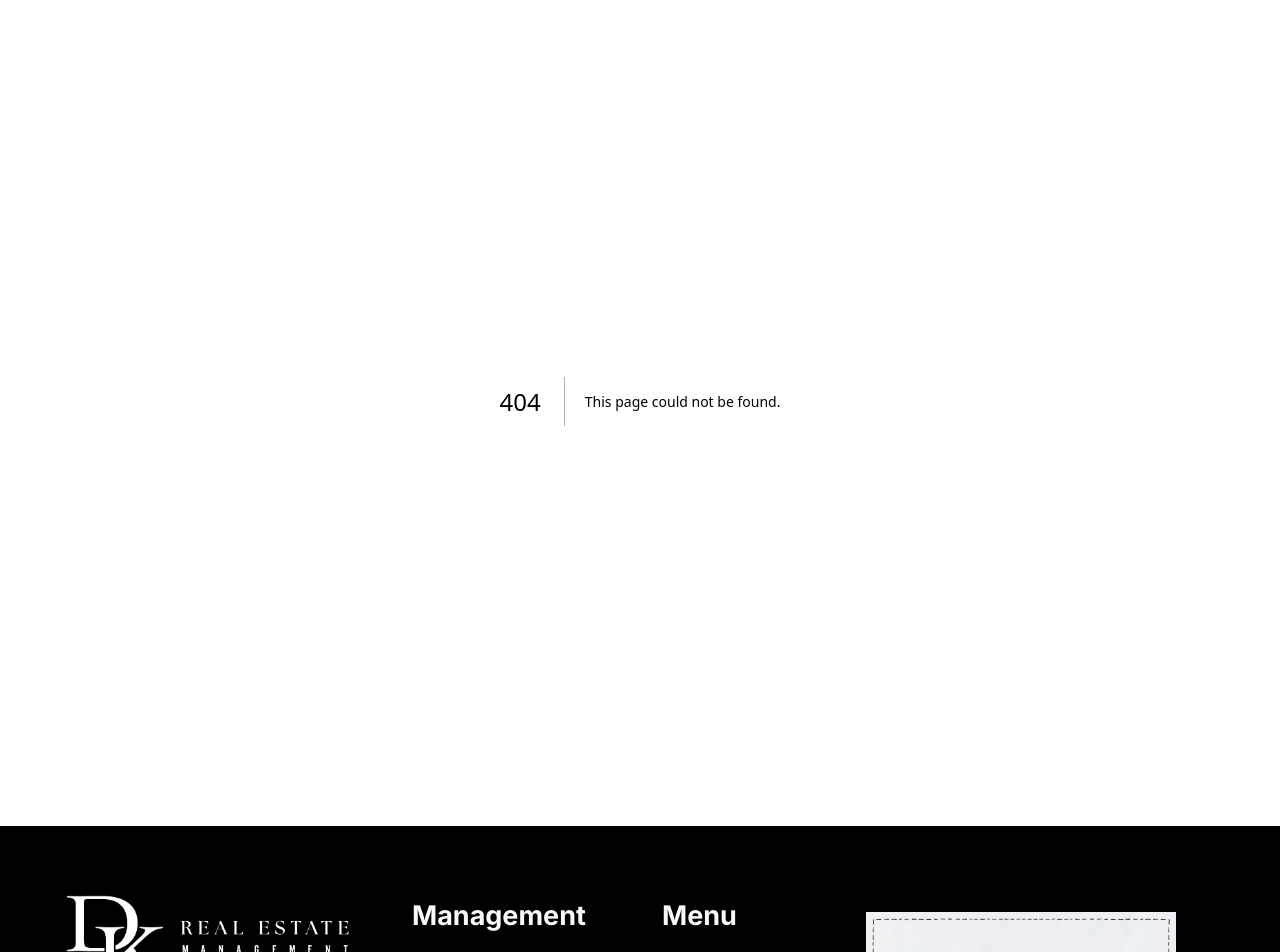
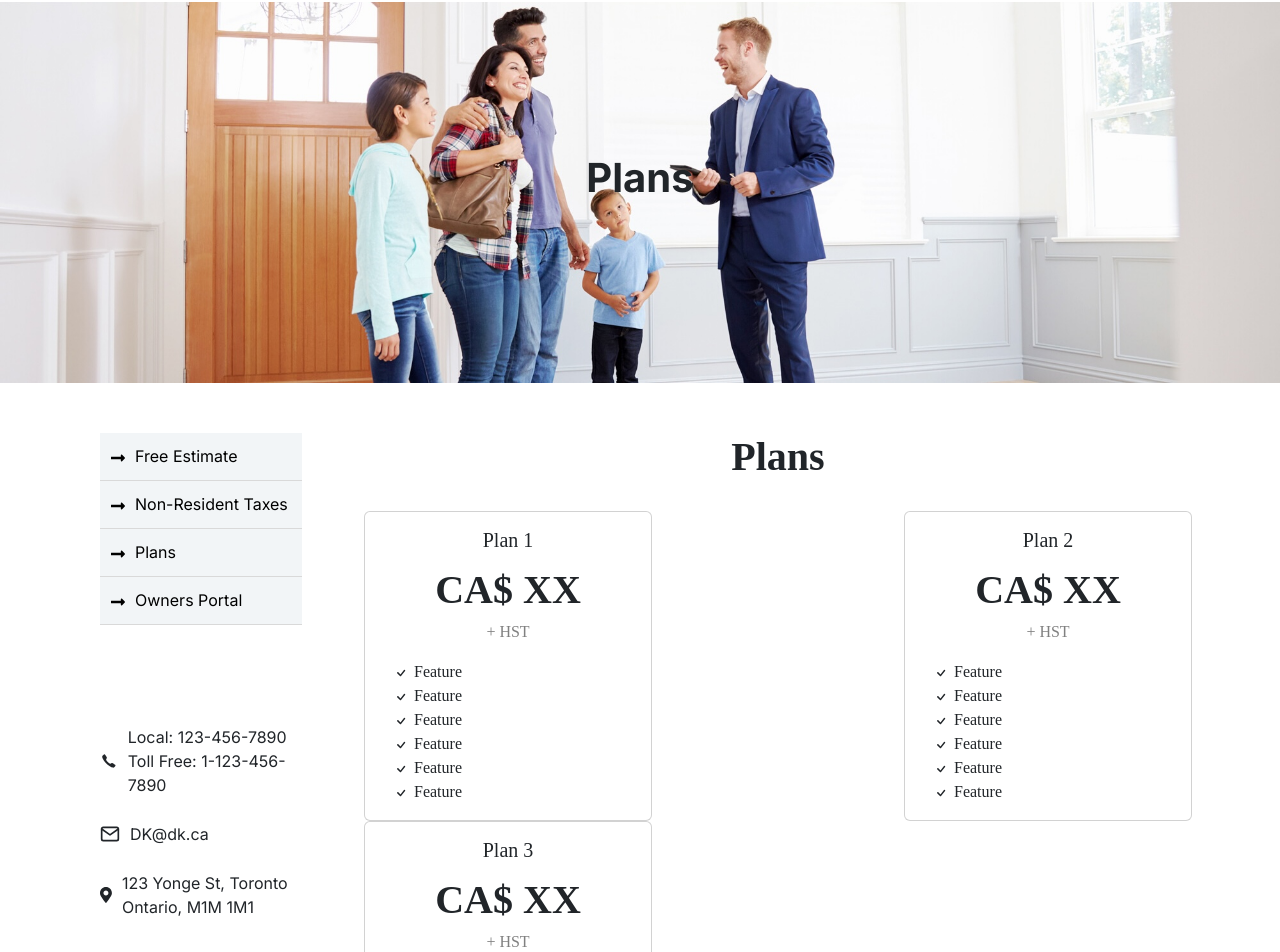
Before and after one commit to mirimkim00/DK-RealEstate, a Next.js app: page /owners-plans in a window 1280 px wide. Before the commit this address had no page. Shown: the part 150-1102 px from the top of the page. Built offline with nearby package versions, Linux system fonts and the light colour scheme.

Commit message:
owners plans

```diff
--- /dev/null
+++ b/components/SideBar.js
@@ -0,0 +1,57 @@
+import React from 'react'
+import { FiMail } from "react-icons/fi";
+import { IoIosCall } from "react-icons/io";
+import { FaLongArrowAltRight, FaMapMarkerAlt } from "react-icons/fa";
+import { Col } from 'react-bootstrap';
+import styles from '../styles/Owners.module.css';
+import Link from 'next/link';
+
+export default function SideBar() {
+    return (
+        <Col lg='3' xl={3}>
+            <div className={styles.sidebar}>
+                <button>
+                    <FaLongArrowAltRight />
+                    &nbsp; Free Estimate
+                </button>
+                <button>
+                    <FaLongArrowAltRight />
+                    &nbsp; Non-Resident Taxes
+                </button>
+                <button>
+                    <Link href='owners-plans'>
+                        <FaLongArrowAltRight />
+                        &nbsp; Plans
+                    </Link>
+                </button>
+                <button>
+                    <FaLongArrowAltRight />
+                    &nbsp; Owners Portal
+                </button>
+            </div>
+
+            <div className={styles.contactInfo}>
+                <div>
+                    <IoIosCall />
+                    <p>
+                        Local: 123-456-7890 <br />
+                        Toll Free: 1-123-456-7890
+                    </p>
+                </div>
+                <div>
+                    <FiMail />
+                    <p>
+                        DK@dk.ca
+                    </p>
+                </div>
+                <div>
+                    <FaMapMarkerAlt />
+                    <p>
+                        123 Yonge St, Toronto
+                        Ontario, M1M 1M1
+                    </p>
+                </div>
+            </div>
+        </Col>
+    )
+}
--- /dev/null
+++ b/pages/owners-plans.js
@@ -0,0 +1,53 @@
+import styles from '../styles/OwnersPlans.module.css';
+import menuPagePhoto from '../src/images/Menu_Page_Photo.jpg'
+import Image from 'next/image';
+import { Col, Row, Card, Button } from 'react-bootstrap';
+import SideBar from '@/components/SideBar';
+import { BsCheck } from "react-icons/bs";
+
+export default function OwnersPlans() {
+    const cardData = [1, 2, 3];
+    return (
+        <main id={styles.plans}>
+            <div className={styles.hero}>
+                <Image
+                    src={menuPagePhoto}
+                    alt=''
+                />
+                <div>
+                    <h1>Plans</h1>
+                </div>
+            </div>
+
+            <section className={styles.plansSection}>
+                <Row className={styles.plansMain}>
+                    <SideBar />
+                    <Col>
+                        <div className={styles.plans}>
+                            <h1>Plans</h1>
+                        </div>
+                        <Row className="justify-content-between">
+                            {cardData.map((index) => (
+                                <Card key={index} style={{ width: '18rem' }}>
+                                    <Card.Body className={styles.planCard}>
+                                        <Card.Title>Plan {index}</Card.Title>
+                                        <Card.Text>CA$ XX</Card.Text>
+                                        <Card.Text>+ HST</Card.Text>
+                                        <Card.Text>
+                                            <BsCheck />Feature<br />
+                                            <BsCheck />Feature<br />
+                                            <BsCheck />Feature<br />
+                                            <BsCheck />Feature<br />
+                                            <BsCheck />Feature<br />
+                                            <BsCheck />Feature<br />
+                                        </Card.Text>
+                                    </Card.Body>
+                                </Card>
+                            ))}
+                        </Row>
+                    </Col>
+                </Row>
+            </section>
+        </main >
+    )
+}
--- /dev/null
+++ b/styles/OwnersPlans.module.css
@@ -0,0 +1,56 @@
+.plansSection {
+  font-family: "Merriweather", serif;
+}
+
+/* Plans - hero (Same as FAQ - hero)*/
+.hero {
+  margin-bottom: 50px;
+  position: relative;
+}
+
+.hero img {
+  width: 100vw;
+  height: auto;
+}
+
+.hero h1 {
+  font-weight: 700;
+  text-align: center;
+  position: absolute;
+  margin-left: auto;
+  margin-right: auto;
+  top: 40%;
+  left: 0;
+  right: 0;
+}
+
+.plans {
+  margin-bottom: 30px;
+}
+
+.plans h1 {
+  text-align: center;
+  font-weight: 600;
+}
+
+.planCard {
+  text-align: center;
+}
+
+.planCard p:first-of-type {
+  font-weight: bold;
+  font-size: 40px;
+  margin: 0;
+}
+
+.planCard p:nth-of-type(2) {
+  color: gray;
+}
+
+.planCard p:last-of-type {
+  text-align: left;
+}
+
+.planCard p:last-of-type svg {
+  margin-right: 5px;
+}
```
Also changed, not shown: pages/faq-owners.js (+2 -46 lines).
